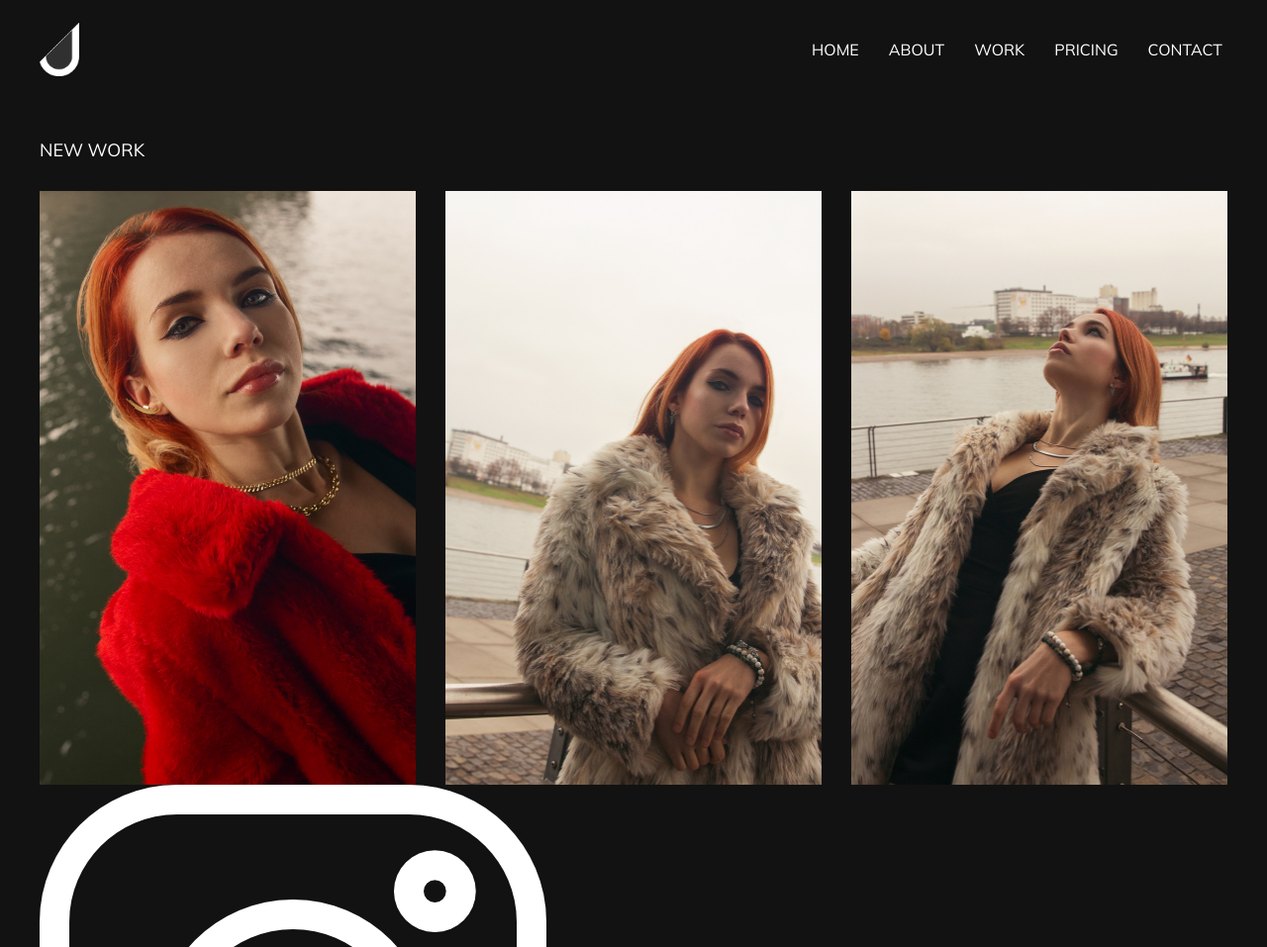
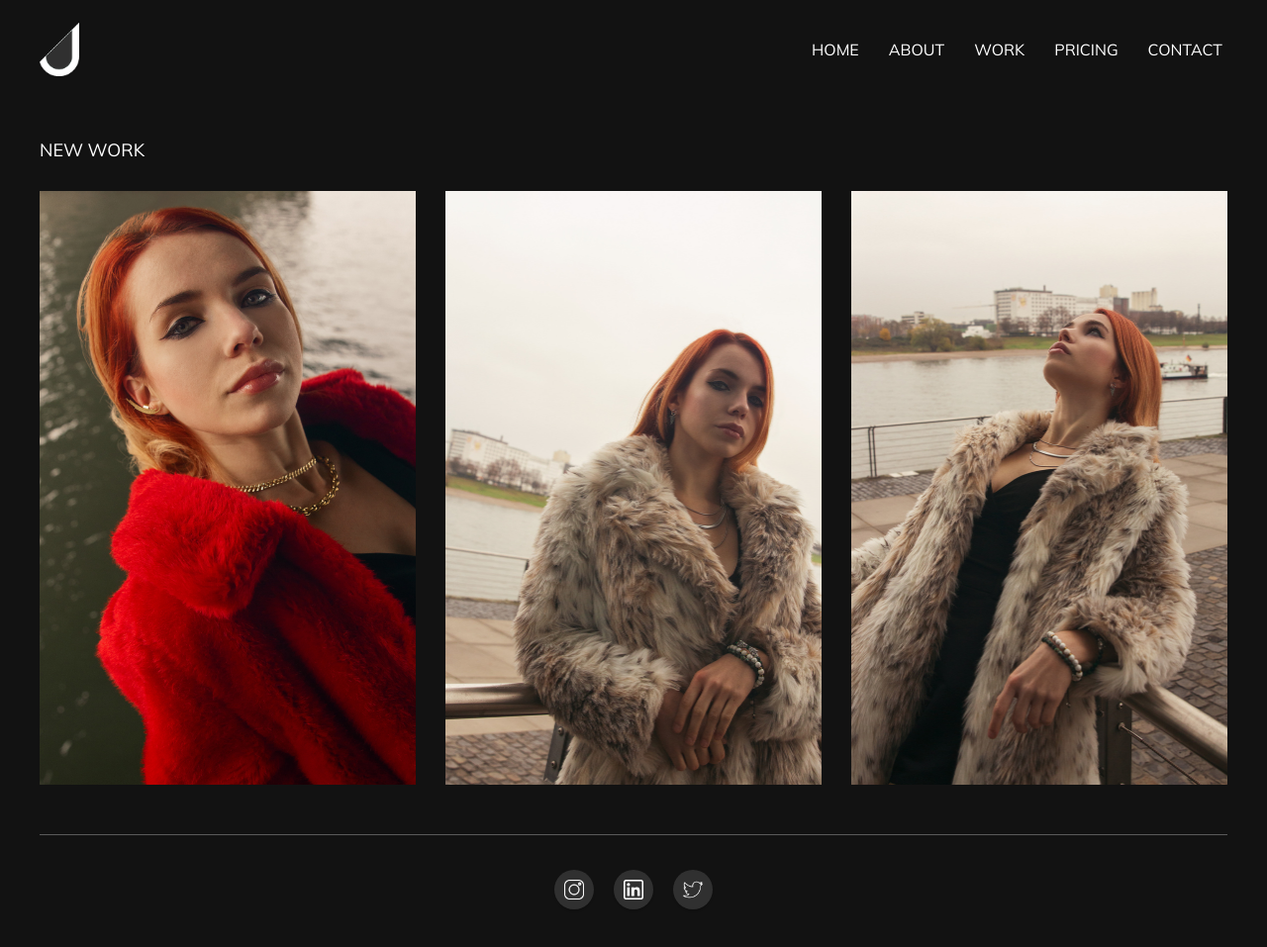
Before and after one commit to code8d/Photographer, a plain HTML site: page index.html in a window 1280 px wide. Shown: the top 957 px of the page at 99% size. Drawn offline with Linux system fonts and the light colour scheme.

Commit message:
Stylized footer block

```diff
--- a/index.html
+++ b/index.html
@@ -11,7 +11,7 @@
 
     <div class="wrapper">
 
-        <div class="container">
+        <div class="container c_header">
             <header class="header">
                 <div class="logo-block">
                     <img src="img/logo.png" alt="Logo" class="logo__image">
@@ -25,8 +25,10 @@
                 </nav>
             </header>
 
+        </div>
+
+        <div class="container c_main">
             <main class="main">
-
                 <section class="home-gallery">
                     <h2 class="title">New work</h2>
                     <div class="gallery">
@@ -42,19 +44,21 @@
                     </div>
                 </section>
             </main>
+        </div>
 
+        <div class="container c_footer">
             <footer class="footer">
                 <div class="line"></div>
                 <div class="media-block">
-                    <div class="social">
+                    <a href="#" class="social">
                         <img src="img/instagram.png" alt="Instagram" class="icon">
-                    </div>
-                    <div class="social">
+                    </a>
+                    <a href="#" class="social">
                         <img src="img/linkedin.png" alt="Linkedin" class="icon">
-                    </div>
-                    <div class="social">
+                    </a>
+                    <a href="#" class="social">
                         <img src="img/twitter.png" alt="Twitter" class="icon">
-                    </div>
+                    </a>
                 </div>
             </footer>
         </div>
--- a/scss/_defaults.scss
+++ b/scss/_defaults.scss
@@ -1,9 +1,20 @@
 .wrapper {
+    display: flex;
+    flex-direction: column;
     min-height: 100vh;
 }
 .container {
+    min-width: 1200px;
     max-width: 1200px;
     padding: 0 15px;
     margin: 0 auto;
     box-sizing: content-box;
 }
+.c_header {
+}
+.c_main {
+    flex: 1 1 auto;
+}
+.c_footer {
+
+}
--- a/scss/_footer.scss
+++ b/scss/_footer.scss
@@ -0,0 +1,29 @@
+.footer {
+    .line {
+        width: 100%;
+        height: 1px;
+        background: rgba(255, 255, 255, .3);
+    }
+}
+.media-block {
+    display: flex;
+    justify-content: center;
+    padding: 35px 0;
+    & > *:not(:last-child) {
+        margin: 0 20px 0 0;
+    }
+    .social {
+        display: flex;
+        width: 20px;
+        height: 20px;
+        padding: 10px;
+        background: #303030;
+        border-radius: 50%;
+        box-shadow: 0 2px 2px rgba(0, 0, 0, .15);
+        .icon {
+            width: 100%;
+            height: 100%;
+            object-fit: cover;
+        }
+    }
+}
--- a/scss/_main.scss
+++ b/scss/_main.scss
@@ -1,7 +1,9 @@
 .main {
+    flex: 1 1 auto;
 }
 .home-gallery {
-    padding: 40px 0 0 0;
+    padding: 40px 0 50px 0;
+    box-sizing: border-box;
     .title {
         font-family: inherit;
         font-size: 18px;
```
Also changed, not shown: css/style.css, pages/about.html (added).
